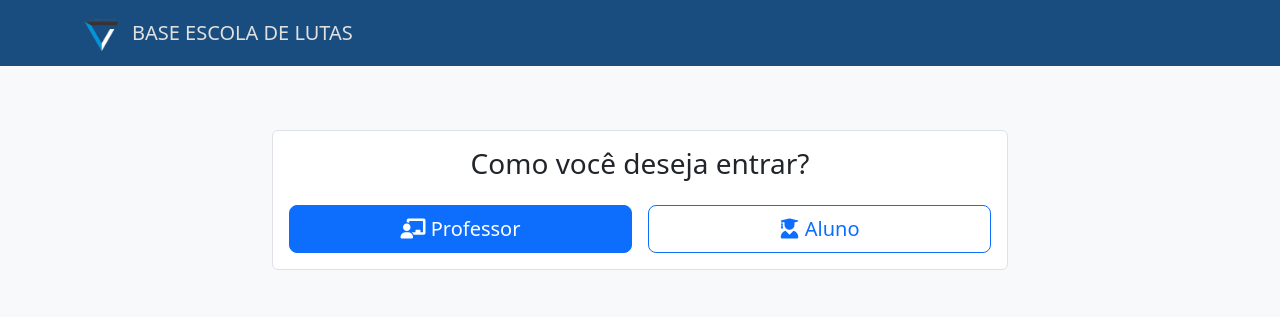
After one commit to devgui01/BEL, a Django app: page /alunos/entrar/ in a window 1280 px wide. The commit adds this page. Shown: the top 317 px of the page. Run offline with Django 5.2, Linux system fonts and the light colour scheme; parts of the project's set-up code (start-up, migrations or seed data) failed here and were passed over.

Commit message:
UI: ocultar menu (Alunos/Mensalidades/Presenças/Relatórios) na tela de seleção (index/role-select/aluno-login)

```diff
--- a/alunos/templates/alunos/base.html
+++ b/alunos/templates/alunos/base.html
@@ -232,7 +232,7 @@
 <body>
     <nav class="navbar navbar-expand-lg navbar-dark navbar-custom">
         <div class="container">
-            <a class="navbar-brand" href="{% url 'aluno-list' %}">
+            <a class="navbar-brand" href="{% url 'index' %}">
                 <img src="{% static 'gouveia.png' %}" alt="BASE ESCOLA DE LUTAS Logo">
                 <span>BASE ESCOLA DE LUTAS</span>
             </a>
@@ -240,7 +240,7 @@
                 <span class="navbar-toggler-icon"></span>
             </button>
             <div class="collapse navbar-collapse" id="navbarNav">
-                {% if request.resolver_match.url_name != 'login' and request.resolver_match.url_name != 'signup' %}
+                {% if request.resolver_match.url_name != 'login' and request.resolver_match.url_name != 'signup' and request.resolver_match.url_name != 'role-select' and request.resolver_match.url_name != 'aluno-login' and request.resolver_match.url_name != 'index' %}
                 <ul class="navbar-nav me-auto">
                     <li class="nav-item">
                         <a class="nav-link" href="{% url 'aluno-list' %}">
--- /dev/null
+++ b/alunos/templates/alunos/role_select.html
@@ -0,0 +1,29 @@
+{% extends 'alunos/base.html' %}
+
+{% block title %}Entrar{% endblock %}
+
+{% block content %}
+<div class="container py-5">
+  <div class="row justify-content-center">
+    <div class="col-md-8">
+      <div class="card">
+        <div class="card-body text-center">
+          <h3 class="mb-4">Como você deseja entrar?</h3>
+          <div class="row g-3">
+            <div class="col-md-6">
+              <a href="{% url 'login' %}" class="btn btn-primary btn-lg w-100">
+                <i class="fas fa-chalkboard-teacher"></i> Professor
+              </a>
+            </div>
+            <div class="col-md-6">
+              <a href="{% url 'aluno-login' %}" class="btn btn-outline-primary btn-lg w-100">
+                <i class="fas fa-user-graduate"></i> Aluno
+              </a>
+            </div>
+          </div>
+        </div>
+      </div>
+    </div>
+  </div>
+</div>
+{% endblock %}
--- a/alunos/templates/registration/login.html
+++ b/alunos/templates/registration/login.html
@@ -28,6 +28,7 @@
 
                     {# Link para registro (vamos criar em seguida) #}
                     <p class="mt-3 animate__animated animate__fadeInUp animate__delay-1s">Não tem uma conta? <a href="{% url 'signup' %}">Crie uma aqui</a>.</p>
+                    <p class="mt-2"><a href="{% url 'role-select' %}">Voltar</a></p>
 
                 </div>
             </div>
--- a/alunos/urls.py
+++ b/alunos/urls.py
@@ -2,6 +2,8 @@ from django.urls import path
 from . import views
 
 urlpatterns = [
+    path('entrar/', views.role_select, name='role-select'),
+    path('aluno/login/', views.aluno_login_placeholder, name='aluno-login'),
     path('', views.AlunoListView.as_view(), name='aluno-list'),
     path('novo/', views.AlunoCreateView.as_view(), name='aluno-create'),
     path('editar/<int:pk>/', views.AlunoUpdateView.as_view(), name='aluno-update'),
--- a/alunos/views.py
+++ b/alunos/views.py
@@ -245,6 +245,14 @@ def profile_view(request):
 
     return render(request, 'alunos/profile.html', {'form': form})
 
+def role_select(request):
+    """Tela inicial: escolha entre Professor (sistema atual) e Aluno (portal do aluno)."""
+    return render(request, 'alunos/role_select.html')
+
+def aluno_login_placeholder(request):
+    """Página de login do aluno (placeholder por enquanto)."""
+    return render(request, 'alunos/portal_aluno_login.html')
+
 @login_required
 def relatorio_mensal(request):
     """Relatório A4 imprimível de receitas do mês por mensalidades pagas."""
--- a/ct_gouveia/urls.py
+++ b/ct_gouveia/urls.py
@@ -17,6 +17,7 @@ Including another URLconf
 from django.contrib import admin
 from django.urls import path, include
 from django.views.generic.base import RedirectView
+from alunos import views as alunos_views
 from django.conf import settings # Importa settings
 from django.conf.urls.static import static # Importa static
 
@@ -24,7 +25,7 @@ urlpatterns = [
     path('admin/', admin.site.urls),
     path('alunos/', include('alunos.urls')),
     path('accounts/', include('django.contrib.auth.urls')),
-    path('', RedirectView.as_view(url='/accounts/login/', permanent=False), name='index'),
+    path('', alunos_views.role_select, name='index'),
 ]
 
 # Configuração para servir arquivos de mídia durante o desenvolvimento
```
Also changed, not shown: alunos/templates/alunos/portal_aluno_login.html (added, +19 -0 lines).
